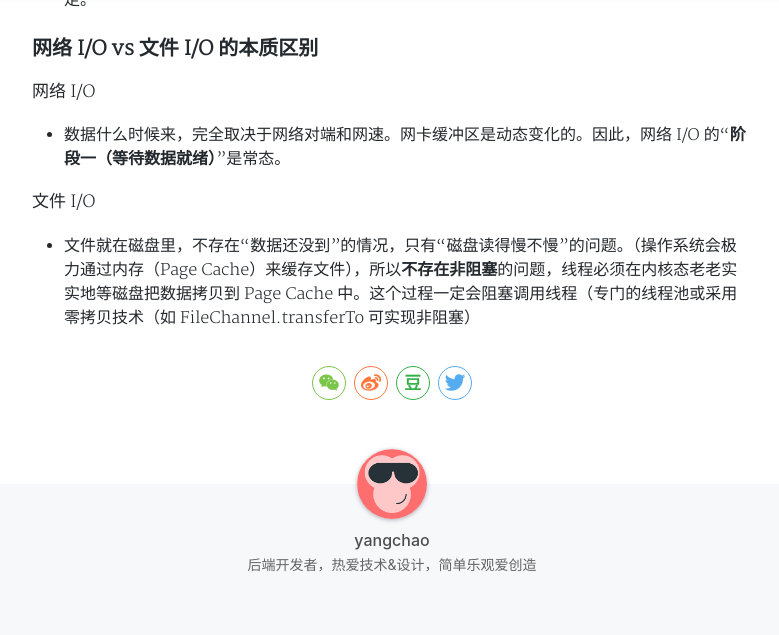
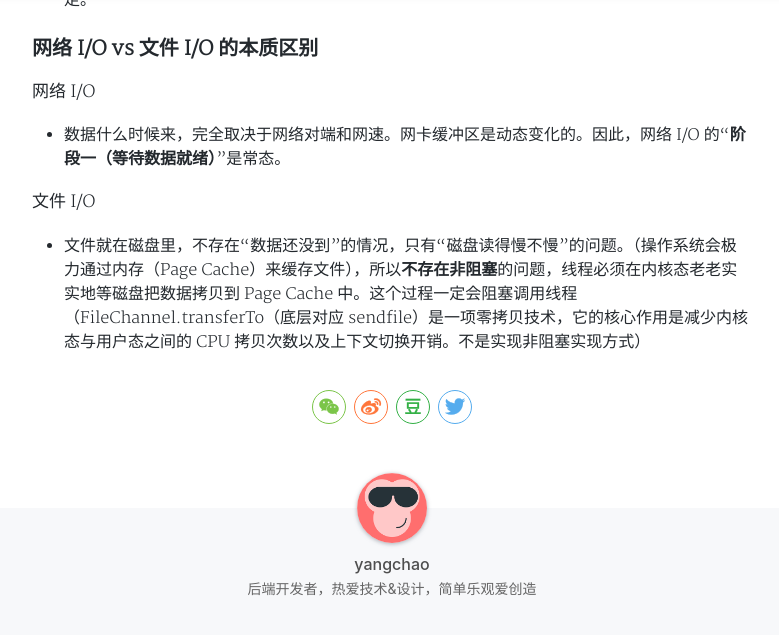
Before and after one commit to gobige/gobige.github.io, a Jekyll site: the page built from _posts/2017-11-07-io.md, in a window 1280 px wide and 900 px high, scrolled down 6388 px, cut to the strip 0-648 px from the top of the window. Shown: the top 635 px of the strip, without its empty margins (248-1027 px from the left). Built offline with Jekyll 4.4.1, drawn with Linux system fonts in a browser that asks for light colours; nearby versions of some CDN libraries; formulas are drawn with MathJax 3; a style sheet for code colours, icons or effects is not loaded.

Commit message:
Update 2017-11-07-io.md

```diff
--- a/_posts/2017-11-07-io.md
+++ b/_posts/2017-11-07-io.md
@@ -142,4 +142,4 @@ Java NIO 的核心是 Selector。在 Linux 系统下，Selector 的底层就是
 - 数据什么时候来，完全取决于网络对端和网速。网卡缓冲区是动态变化的。因此，网络 I/O 的“**阶段一（等待数据就绪）**”是常态。
 
 文件 I/O
-- 文件就在磁盘里，不存在“数据还没到”的情况，只有“磁盘读得慢不慢”的问题。（操作系统会极力通过内存（Page Cache）来缓存文件），所以**不存在非阻塞**的问题，线程必须在内核态老老实实地等磁盘把数据拷贝到 Page Cache 中。这个过程一定会阻塞调用线程（专门的线程池或采用零拷贝技术（如 FileChannel.transferTo 可实现非阻塞）
+- 文件就在磁盘里，不存在“数据还没到”的情况，只有“磁盘读得慢不慢”的问题。（操作系统会极力通过内存（Page Cache）来缓存文件），所以**不存在非阻塞**的问题，线程必须在内核态老老实实地等磁盘把数据拷贝到 Page Cache 中。这个过程一定会阻塞调用线程（FileChannel.transferTo（底层对应 sendfile）是一项零拷贝技术，它的核心作用是减少内核态与用户态之间的 CPU 拷贝次数以及上下文切换开销。不是实现非阻塞实现方式）
```
Also changed, not shown: other parts of _posts/2017-11-07-io.md (+1 -1 lines).
